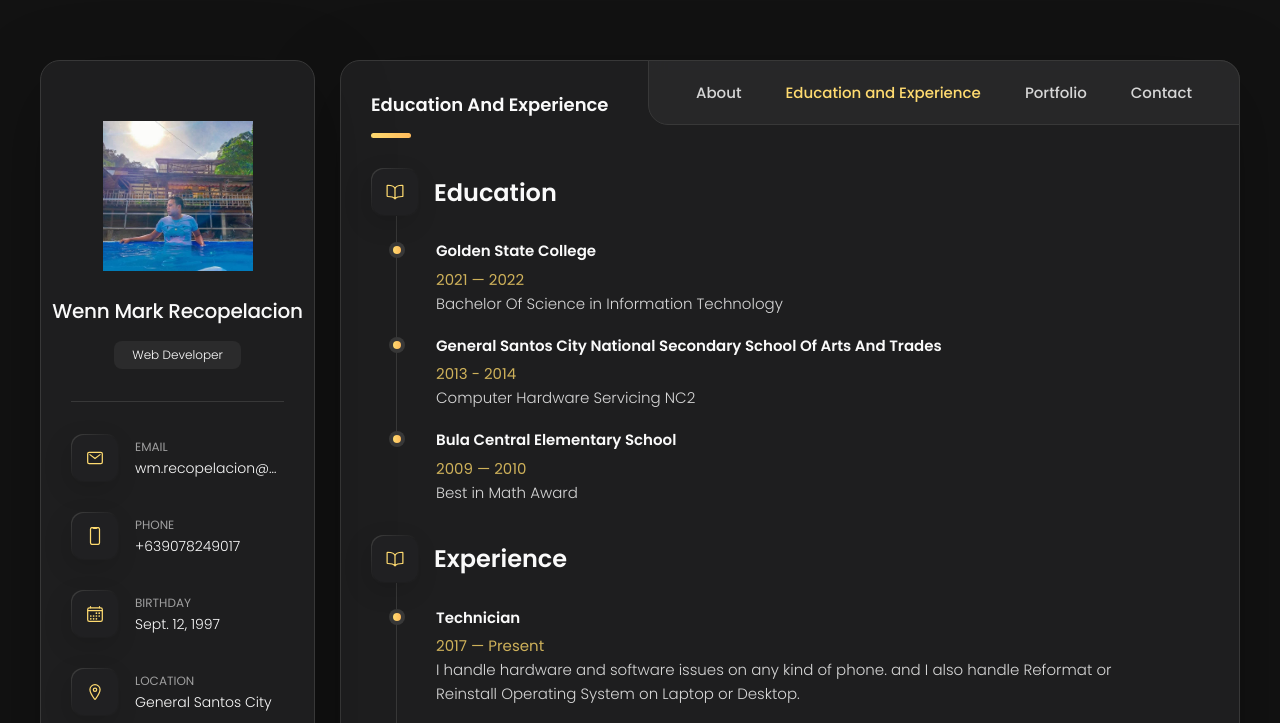
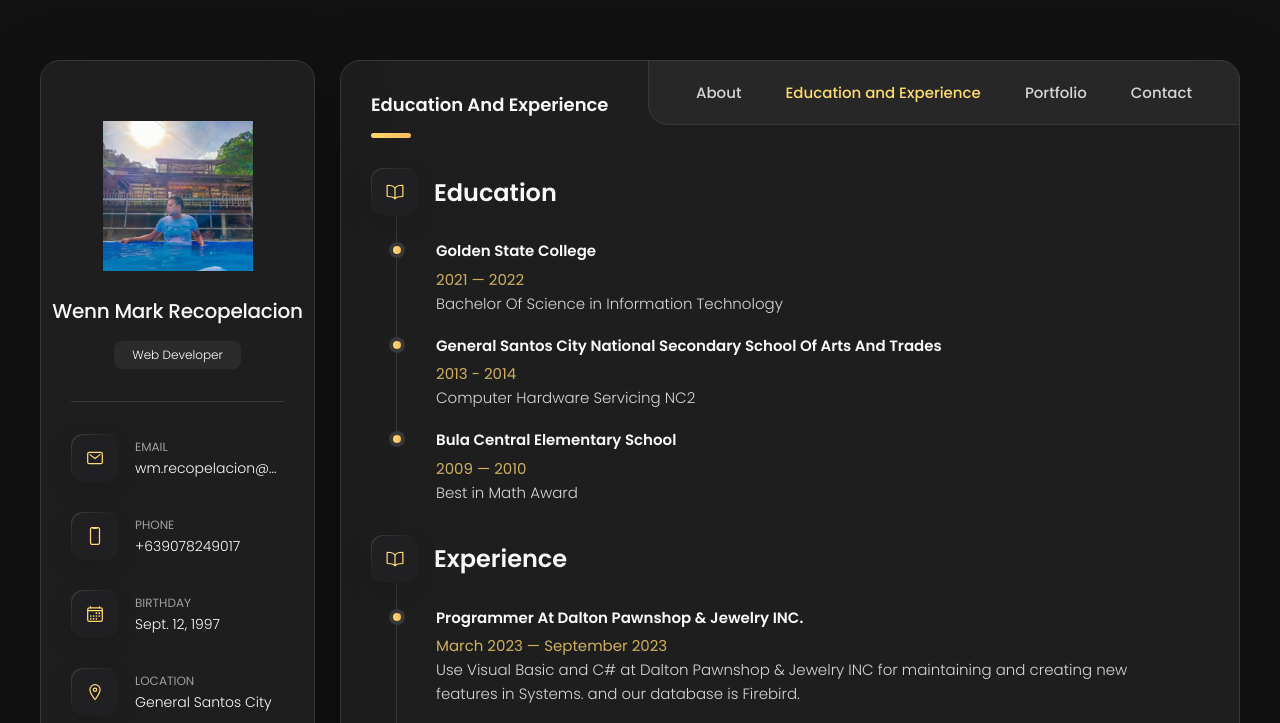
Before and after one commit to MarkusTech/PersonalPortfolioV2, a plain HTML site: page index.html in a window 1280 px wide. Both pictures are taken after a click on the button "Education and Experience". Shown: the top 723 px of the page. Drawn offline with nearby package versions, Linux system fonts and the light colour scheme.

Commit message:
Update index.html

```diff
--- a/index.html
+++ b/index.html
@@ -481,13 +481,13 @@
 
             <li class="timeline-item">
 
-              <h4 class="h4 timeline-item-title">Technician</h4>
+              <h4 class="h4 timeline-item-title">Programmer at Dalton Pawnshop & Jewelry INC.</h4>
 
-              <span>2017 — Present</span>
+              <span>March 2023 — September 2023</span>
 
               <p class="timeline-text">
-                I handle hardware and software issues on any kind of phone. and I also handle Reformat or Reinstall
-                Operating System on Laptop or Desktop.
+                Use Visual Basic and C# at Dalton Pawnshop & Jewelry INC for maintaining and creating new features in
+                Systems. and our database is Firebird.
               </p>
 
             </li>
```
